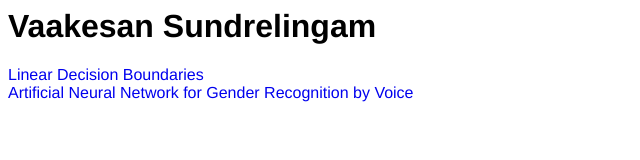
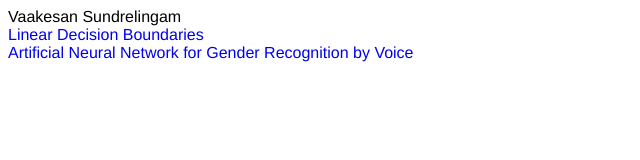
Before and after one commit to sundrelingam/vaakesan, a plain HTML site: page index.html in a window 1280 px wide. Shown: the whole page, without its empty margins (0-640 px from the left). Drawn offline with Linux system fonts and the light colour scheme.

Commit message:
Update index.html

```diff
--- a/index.html
+++ b/index.html
@@ -3,7 +3,7 @@
   <link rel="stylesheet" href="style.css"/>
 </head>
 <body>
-  <h1>Vaakesan Sundrelingam</h1>
+  Vaakesan Sundrelingam</br>
   <a href="linear_decision_boundaries.html" style="text-decoration:none">Linear Decision Boundaries</a> </br>
   <a href="https://www.kaggle.com/vaakesan/artificial-neural-network-for-gender-recognition" style="text-decoration:none">Artificial Neural Network for Gender Recognition by Voice</a>
 </body>
```
